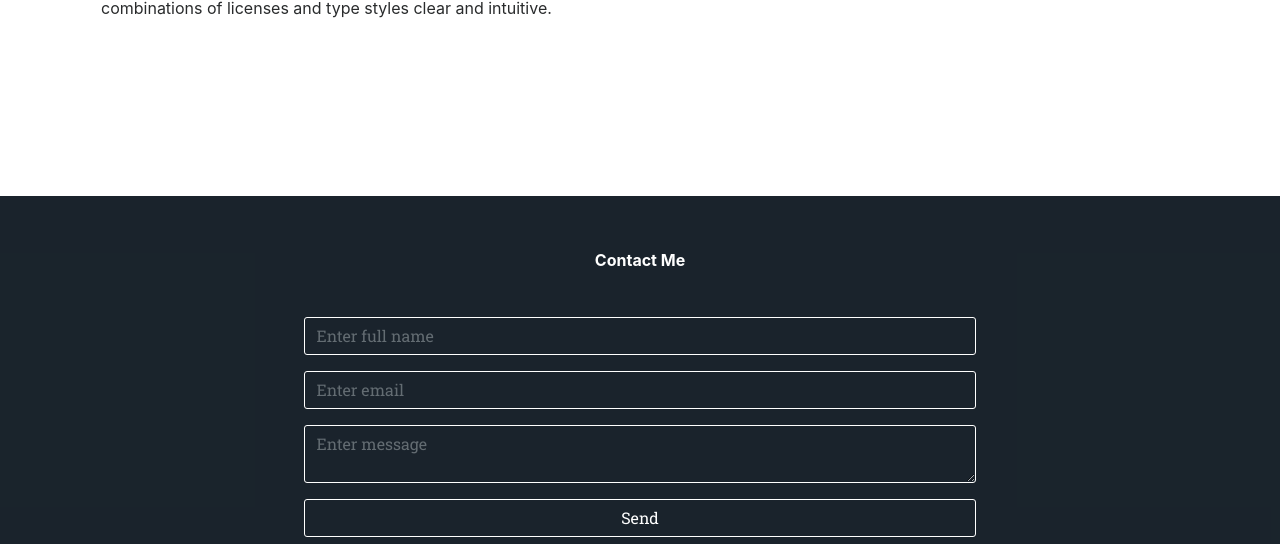
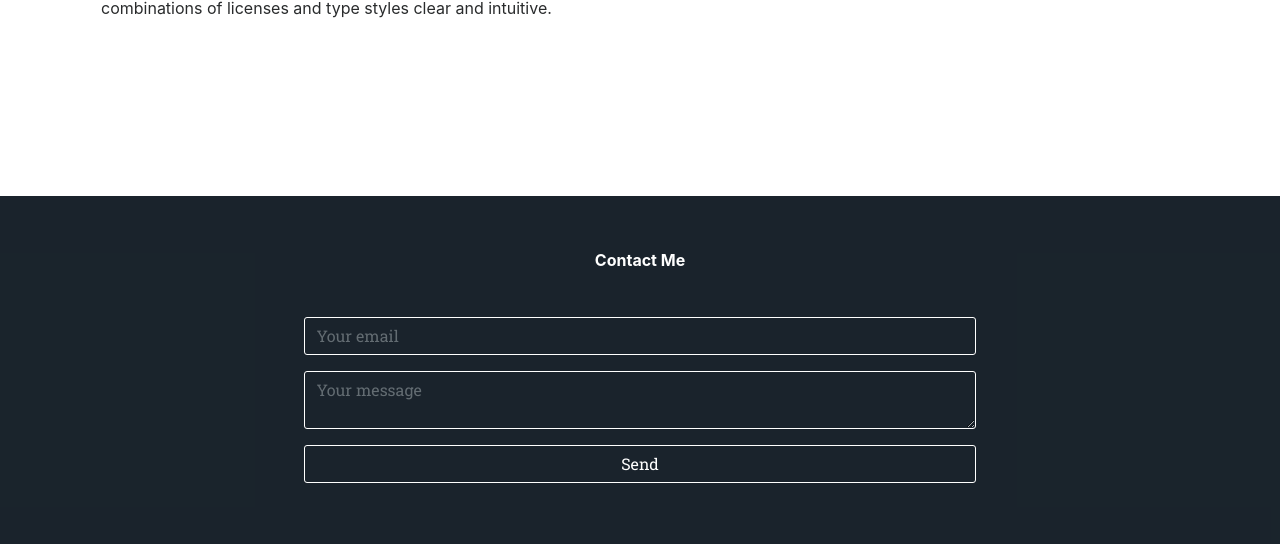
Before and after one commit to Visylvius/portfolio-site, a website: page index.html in a window 1280 px wide. Shown: the part 5336-5880 px from the top of the page. Drawn offline with nearby package versions, Linux system fonts and the light colour scheme; a web font is replaced by a local one.

Commit message:
add form spree to send email through inputs

```diff
--- a/index.html
+++ b/index.html
@@ -276,18 +276,15 @@
           </div>
           <div class="row">
             <div class="col-sm-12 col-md-12">
-              <form class="email-form">
+              <form method="POST" action="http://formspree.io/lorenbarrick@gmail.com">
                 <div class="form-group">
-                  <input type="text" class="form-control" id="inputName" placeholder="Enter full name" required="">
+                  <input type="email" class='form-control' name="email" placeholder="Your email">
                 </div>
                 <div class="form-group">
-                  <input type="email" class="form-control" id="inputEmail" placeholder="Enter email" required="">
+                  <textarea name="message" class='form-control' placeholder="Your message"></textarea>
                 </div>
                 <div class="form-group">
-                  <textarea type="email" class="form-control" id="inputMessage" placeholder="Enter message" required=""></textarea>
-                </div>
-                <div class="form-group">
-                  <button type="submit" class="btn btn-primary form-control sendForm">Send</button>
+                  <button type="submit" class='btn btn-primary form-control' value='send'>Send</button>
                 </div>
               </form>
             </div>
```
